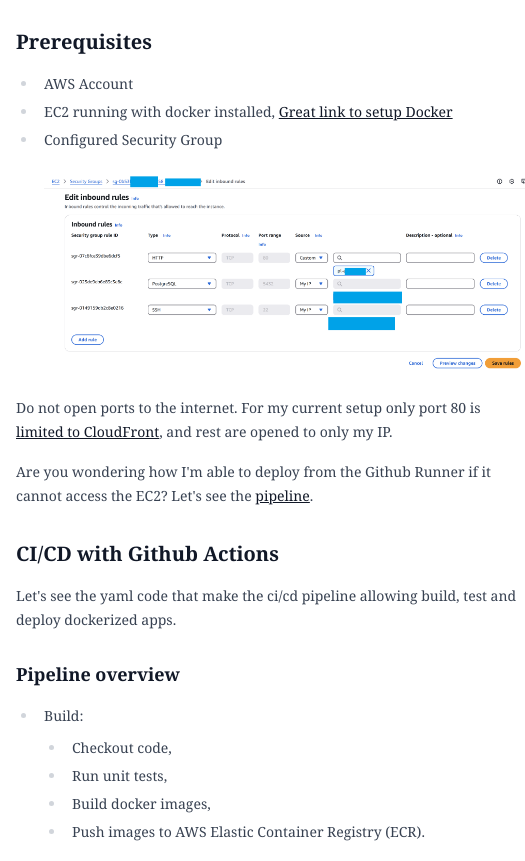
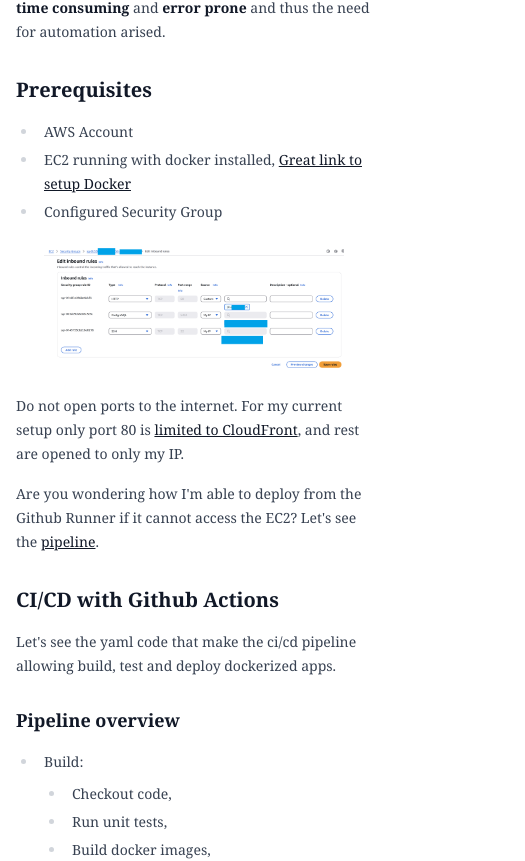
Before and after one commit to itfwf/itugui-blog, a Next.js app: page /blog/ci-cd-pipeline-docker-compose-aws-ecr-ec2-github-actions in a window 390 px wide. Shown: the part 1332-2193 px from the top of the page, 525 px wide, since content can reach past the window. Built offline with nearby package versions, Linux system fonts and the light colour scheme.

Commit message:
fix mobile max-w

```diff
--- a/app/blog/[slug]/page.tsx
+++ b/app/blog/[slug]/page.tsx
@@ -94,7 +94,7 @@ export default async function PostPage({ params }: { params: { slug: string } })
                 dangerouslySetInnerHTML={{ __html: JSON.stringify(jsonLd) }}
             />
             <BlogHeader post={postData} />
-            <div className="flex flex-col lg:flex-row gap-8">
+            <div className="flex flex-col lg:flex-row gap-8 max-w-full">
                 <aside className="w-full lg:w-1/4">
                     <TableOfContents items={tocItems} />
                 </aside>
--- a/app/layout.tsx
+++ b/app/layout.tsx
@@ -4,7 +4,7 @@ import Header from "@/components/header";
 import Footer from "@/components/footer";
 
 export const metadata: Metadata = {
-  title: "Dev Hub - .NET, React, and Cloud Development Blog",
+  title: ".NET, React, and Cloud Development Dev Blog",
   description: "Follow my journey as a .NET developer tackling React and Cloud challenges. Discover tips, tricks, and real-world solutions for modern software engineering and web development.",
   keywords: ['.NET', 'React', 'AWS', 'developer blog', 'cloud computing', 'web development', 'coding challenges', 'serverless', 'software engineering'],
   openGraph: {
@@ -12,13 +12,13 @@ export const metadata: Metadata = {
     description: 'Follow my journey as a .NET developer tackling React and AWS challenges. Discover tips, tricks, and real-world solutions for modern software engineering and web development.',
     url: 'https://itugui.com',
     type: 'website',
-    siteName: 'ITugui - Dev Hub Blog',
+    siteName: 'Dev Blog',
     locale: 'en_US',
   },
 
   twitter: {
     card: 'summary',
-    title: 'Dev Hub - .NET, React, and AWS Development Blog',
+    title: '.NET, React, and AWS Development Dev Blog',
     description: 'Follow my journey as a .NET developer tackling React and AWS challenges. Discover tips, tricks, and real-world solutions for modern software engineering and web development.',
     site: '@itugui',
   },
@@ -30,7 +30,7 @@ export const metadata: Metadata = {
     apple: '/images/apple-touch-icon.png',
   },
   authors: [{ name: '@itugui', url: 'https://itugui.com' }],
-  applicationName: 'ITugui - Dev Hub Blog',
+  applicationName: 'Dev Blog',
   robots: {
     index: true,
     follow: true,
--- a/components/blog-post.tsx
+++ b/components/blog-post.tsx
@@ -2,7 +2,9 @@ import { Post, stringToHtmlId } from "@/lib/posts"
 import ReactMarkdown from "react-markdown";
 import remarkGfm from "remark-gfm";
 import { Prism as SyntaxHighlighter } from 'react-syntax-highlighter'
-import { atomDark } from 'react-syntax-highlighter/dist/esm/styles/prism'
+import { atomDark } from 'react-syntax-highlighter/dist/esm/styles/prism';
+import Image from 'next/image'
+
 import React from "react";
 type Args = {
     post: Post
@@ -42,6 +44,17 @@ export function BlogPost(props: Args) {
                             </code>
                         )
                     },
+                    img({ src, alt }) {
+                        return (
+                            <div >
+                                <Image
+                                    src={src!} alt={alt!}
+                                    width={300}
+                                    height={200}
+                                />
+                            </div>
+                        );
+                    },
                 }}
             >
                 {post.content}
```
Also changed, not shown: posts/ci-cd-pipeline-docker-compose-aws-ecr-ec2-github-actions.md (line endings or trailing spaces).
